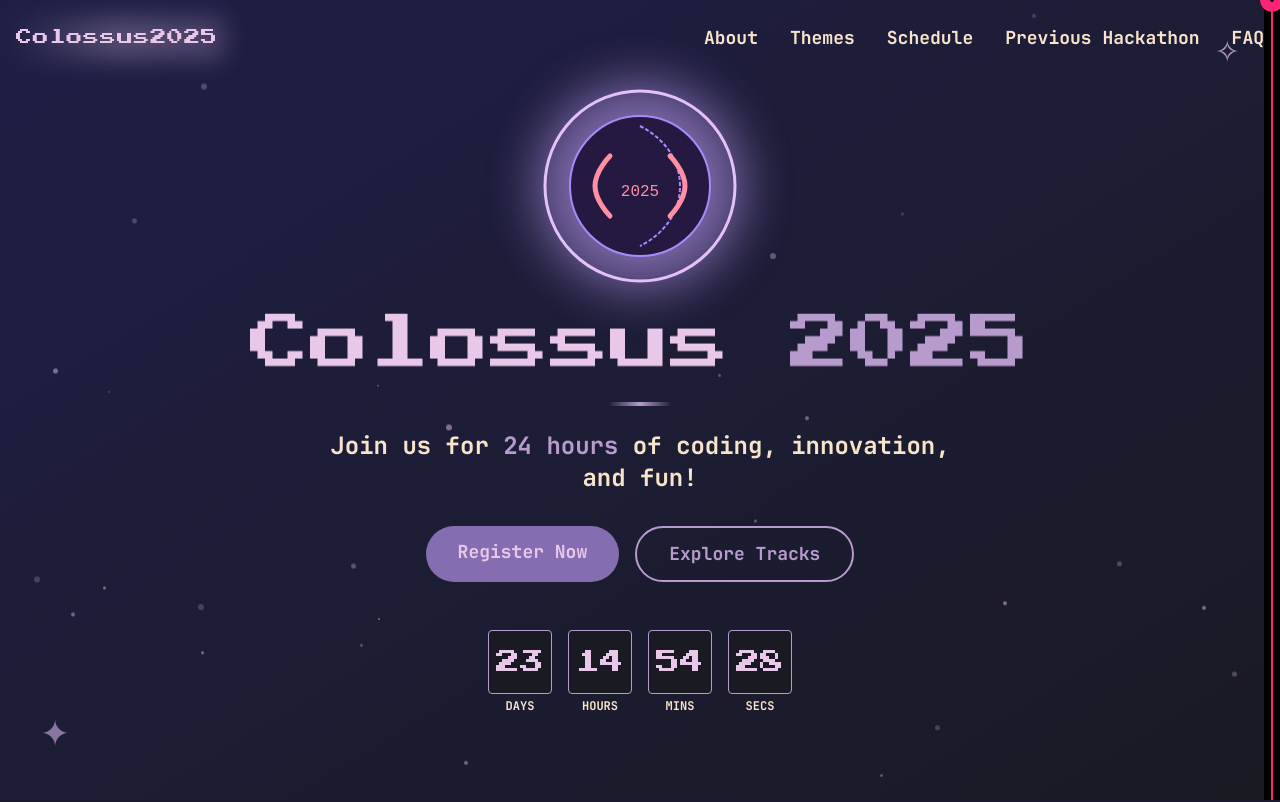
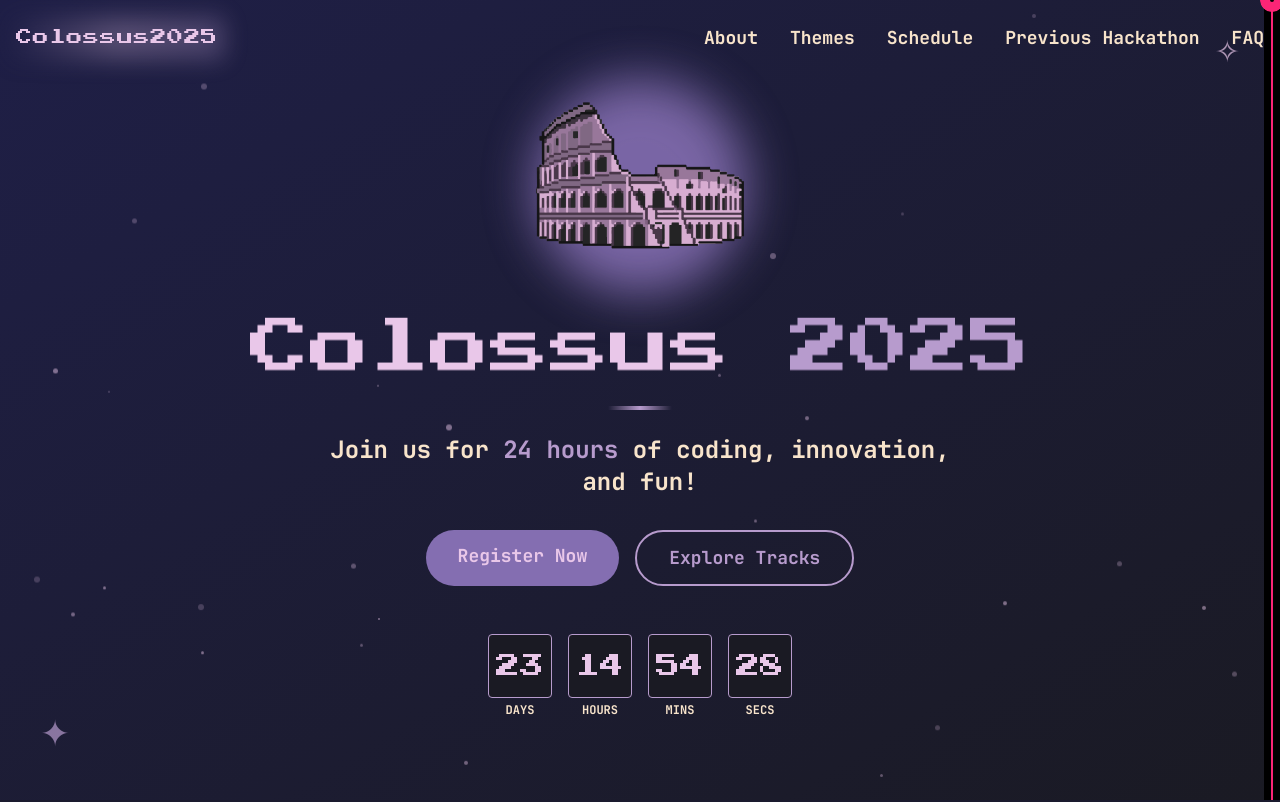
Before and after one commit to hack-colossus/colossus-2025, a Next.js app: page / in a window 1280 px wide. Shown: the top 802 px of the page. Built offline with nearby package versions, Linux system fonts and the light colour scheme.

Commit message:
fix header and add logo

```diff
--- a/app/components/Header.tsx
+++ b/app/components/Header.tsx
@@ -54,28 +54,7 @@ const Header = () => {
     "FAQ",
   ];
 
-  const handleNavItemClick = (
-    e: React.MouseEvent<HTMLAnchorElement, MouseEvent>,
-    item: string
-  ) => {
-    e.preventDefault();
-    const element = document.getElementById(item.toLowerCase());
-    if (element) {
-      // Get header height to adjust scroll position
-      const headerHeight = headerRef.current?.offsetHeight || 0;
-      const elementPosition = element.getBoundingClientRect().top;
-      const offsetPosition =
-        elementPosition + window.pageYOffset - headerHeight;
 
-      // Smooth scroll with offset
-      window.scrollTo({
-        top: offsetPosition,
-        behavior: "smooth",
-      });
-    }
-    // Close mobile menu after click
-    setMenuOpen(false);
-  };
 
   // Logo animation variants with letter animation
   const logoVariants = {
@@ -430,9 +409,18 @@ const Header = () => {
                     className="text-xs border-b border-hackathon-lavender/20 pb-3 font-jetbrains"
                   >
                     <Link
-                      href={`#${item.toLowerCase()}`}
-                      className="block text-xl font-medium text-hackathon-beige hover:text-hackathon-lavender transition-all duration-300"
-                      onClick={(e) => handleNavItemClick(e, item)}
+                      href="/"
+                      className="text-lg font-jetbrains text-hackathon-beige hover:text-hackathon-lavender transition-colors duration-300 relative"
+                      onClick={(e) => {
+                        e.preventDefault(); // Prevent default behavior
+                        if (typeof window !== "undefined") {
+                          sessionStorage.setItem(
+                            "scrollToSection",
+                            item.toLowerCase()
+                          );
+                          window.location.href = "/"; // Navigate without useRouter
+                        }
+                      }}
                     >
                       <motion.span className="inline-block">{item}</motion.span>
                       <motion.div
--- a/app/components/Hero.tsx
+++ b/app/components/Hero.tsx
@@ -8,6 +8,8 @@ import {
   Variants,
 } from "framer-motion";
 import { useRef, useEffect, useState, useMemo } from "react";
+import Image from "next/image";
+import logo from "/public/images/colosseum.png";
 
 // Define interfaces for type safety
 interface TimeLeft {
@@ -160,6 +162,16 @@ const Hero: React.FC = () => {
     },
   };
 
+  // Floating animation for the logo
+  const floatingAnimation = {
+    y: [0, -12, 0],
+    transition: {
+      duration: 5,
+      ease: "easeInOut",
+      repeat: Infinity,
+    },
+  };
+
   // Format time unit to always show two digits
   const formatTimeUnit = (unit: number): string => {
     return unit.toString().padStart(2, "0");
@@ -191,19 +203,9 @@ const Hero: React.FC = () => {
 
       {/* Main content */}
       <div className="text-center w-full max-w-5xl mx-auto px-4 relative z-10 flex flex-col items-center">
-        {/* Logo container with 3D effect */}
+        {/* Logo container with floating effect */}
         <motion.div
           className="mb-6 md:mb-8 relative"
-          style={
-            isMobile
-              ? {}
-              : {
-                  rotateX: springRotateX,
-                  rotateY: springRotateY,
-                  transformPerspective: 1000,
-                  willChange: "transform", // Hardware acceleration hint
-                }
-          }
           initial={{ opacity: 0, scale: 0.8 }}
           animate={{ opacity: 1, scale: 1 }}
           transition={{ duration: 0.8 }}
@@ -226,72 +228,23 @@ const Hero: React.FC = () => {
             }}
           />
 
-          {/* Logo - simplified for mobile */}
-          <div className="relative">
-            <motion.svg
-              width={isMobile ? "150" : "200"}
-              height={isMobile ? "150" : "200"}
-              viewBox="0 0 200 200"
-              fill="none"
-              xmlns="http://www.w3.org/2000/svg"
-              whileHover={isMobile ? {} : { rotate: 360 }}
-              transition={{ duration: 1.5, ease: "easeInOut" }}
-            >
-              {/* Outer circle */}
-              <circle
-                cx="100"
-                cy="100"
-                r="95"
-                stroke="#E4C1F9"
-                strokeWidth="3"
+          {/* Logo - Using Next/Image instead of SVG */}
+          <motion.div
+            className="relative"
+            animate={floatingAnimation}
+            style={{ willChange: "transform" }} // Hardware acceleration hint
+          >
+            <div className="relative w-40 h-40 md:w-52 md:h-52">
+              <Image
+                src={logo} // Replace with your actual logo path
+                alt="Colossus 2025 Logo"
+                fill
+                sizes="(max-width: 768px) 160px, 208px"
+                priority
+                className="object-contain"
               />
-
-              {/* Inner circle with glow */}
-              <circle
-                cx="100"
-                cy="100"
-                r="70"
-                fill="#251941"
-                stroke="#A78BFA"
-                strokeWidth="2"
-              />
-
-              {/* C letter for Colossus */}
-              <path
-                d="M70 70C70 70 55 85 55 100C55 115 70 130 70 130"
-                stroke="#FF8FA3"
-                strokeWidth="5"
-                strokeLinecap="round"
-              />
-
-              {/* Simplified circuit paths */}
-              <path
-                d="M100 40C120 50 140 70 140 100C140 130 120 150 100 160"
-                stroke="#A78BFA"
-                strokeWidth="2"
-                strokeDasharray="4 2"
-              />
-
-              <path
-                d="M130 70C130 70 145 85 145 100C145 115 130 130 130 130"
-                stroke="#FF8FA3"
-                strokeWidth="5"
-                strokeLinecap="round"
-              />
-
-              {/* Year 2025 */}
-              <text
-                x="100"
-                y="110"
-                fontFamily="monospace"
-                fontSize="16"
-                fill="#FF8FA3"
-                textAnchor="middle"
-              >
-                2025
-              </text>
-            </motion.svg>
-          </div>
+            </div>
+          </motion.div>
         </motion.div>
 
         {/* Optimized title animation - using two groups instead of per-character animation */}
```
Also changed, not shown: public/images/colosseum.png (added).
